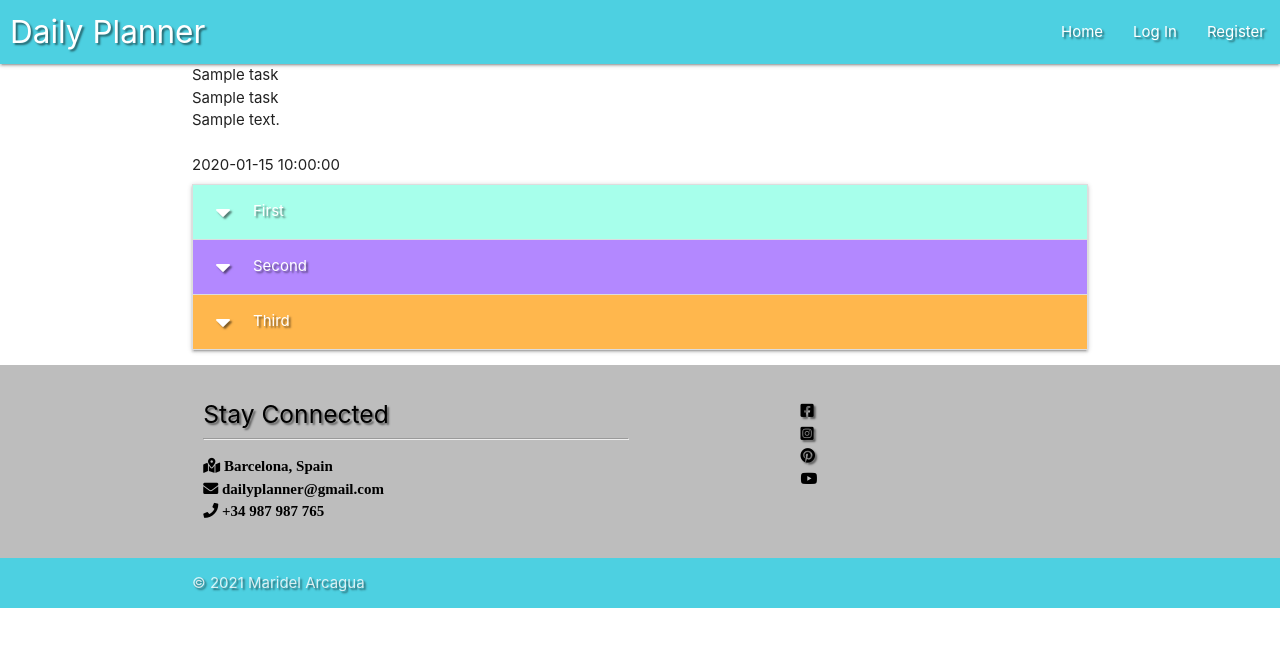
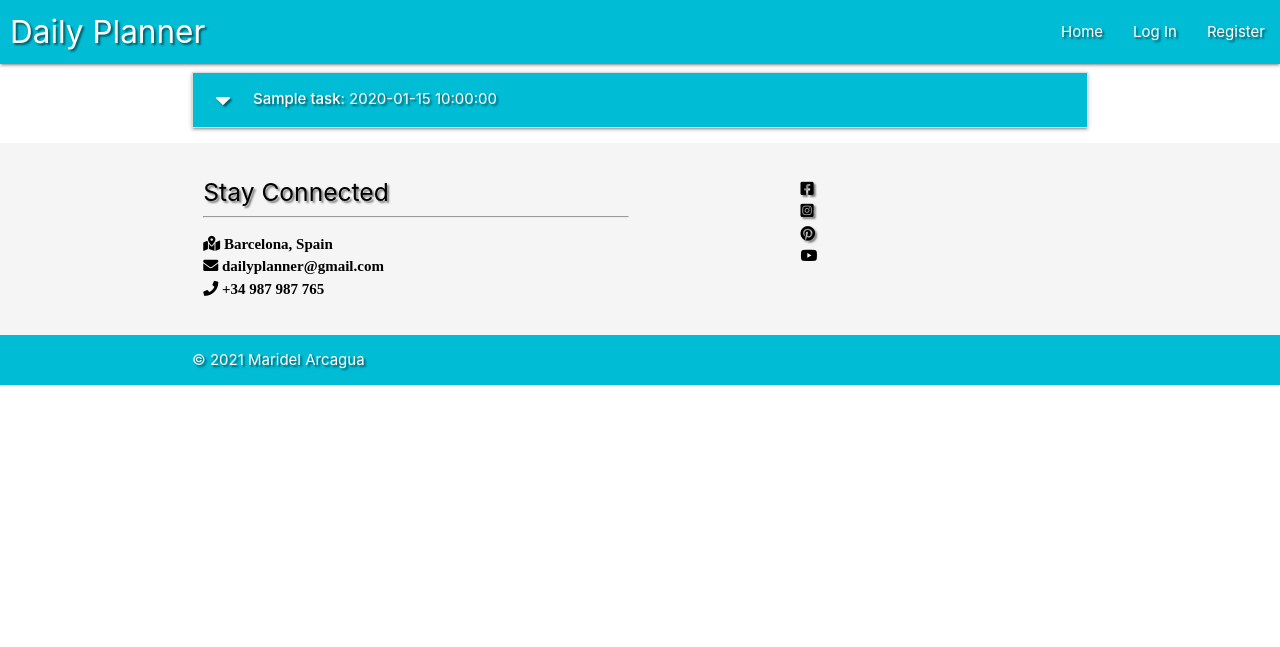
Before and after one commit to mari-code-l/dailyplanner, a Flask app: page / in a window 1280 px wide. Shown: the top 647 px of the page. Run offline with Flask 2, Linux system fonts and the light colour scheme; a database or web service that is not in the repository returns one stand-in record (values such as "Sample title"); some libraries are stand-ins or nearby versions.

Commit message:
Bind data to accordion and changed colors

```diff
--- a/static/js/script.js
+++ b/static/js/script.js
@@ -1,4 +1,5 @@
 $(document).ready(function(){
     $('.sidenav').sidenav();
     $(".collapsible").collapsible();
+    $(".tooltipped").tooltip();
   });
--- a/templates/base.html
+++ b/templates/base.html
@@ -15,7 +15,7 @@
 
     <header>
 
-    <nav class="nav-extended text-shadow cyan lighten-2">
+    <nav class="nav-extended text-shadow cyan">
         <div class="nav-wrapper">
         <a href="#!" class="brand-logo">Daily Planner</a>
         <a href="#" data-target="mobile-demo" class="sidenav-trigger"><i class="fas fa-bars"></i></a>
@@ -68,17 +68,7 @@
         {% endblock %}
     </main>
 
-
-
-    <script src="https://code.jquery.com/jquery-3.6.0.min.js" integrity="sha256-/xUj+3OJU5yExlq6GSYGSHk7tPXikynS7ogEvDej/m4=" crossorigin="anonymous"></script>
-    <script src="https://cdnjs.cloudflare.com/ajax/libs/materialize/1.0.0/js/materialize.min.js"></script>
-    <script src="{{ url_for('static', filename='js/script.js') }}"></script>
-
-    {% block scripts %}
-    {% endblock %}
-
-</body>
-<footer class="page-footer grey lighten-1">
+    <footer class="page-footer grey lighten-4">
         <div class="container">
             <div class="row">
                 <div class="col l6 s12">
@@ -105,10 +95,19 @@
             </div>
         </div>
 
-        <div class="footer-copyright text-shadow cyan lighten-2">
+        <div class="footer-copyright white-text text-shadow cyan">
             <div class="container">
                 © 2021 Maridel Arcagua
             </div>
         </div>
     </footer>
+
+    <script src="https://code.jquery.com/jquery-3.6.0.min.js" integrity="sha256-/xUj+3OJU5yExlq6GSYGSHk7tPXikynS7ogEvDej/m4=" crossorigin="anonymous"></script>
+    <script src="https://cdnjs.cloudflare.com/ajax/libs/materialize/1.0.0/js/materialize.min.js"></script>
+    <script src="{{ url_for('static', filename='js/script.js') }}"></script>
+
+    {% block scripts %}
+    {% endblock %}
+
+</body>
 </html>
--- a/templates/tasks.html
+++ b/templates/tasks.html
@@ -1,27 +1,23 @@
 {% extends "base.html" %}
 {% block content %}
 
-    {% for task in tasks %}
-        {{ task.task_name }}<br>
-        {{ task.category_name }}<br>
-        {{ task.task_description }}<br>
-        {{ task.is_urgent }}<br>
-        {{ task.due_date }}<br>
-    {% endfor %}
-
     <ul class="collapsible">
+        {% for task in tasks %}
         <li>
-            <div class="collapsible-header white-text teal accent-1 text-shadow"><i class="fas fa-caret-down"></i>First</div>
-            <div class="collapsible-body"><span>Lorem ipsum dolor sit amet.</span></div>
+            <div class="collapsible-header white-text cyan text-shadow">
+                <i class="fas fa-caret-down"></i>
+                <strong>{{ task.task_name }}</strong> : {{ task.due_date }}
+                {% if task.is_urgent == "on" %}
+                    <i class="fas fa-exclamation-circle light-green-text lighten-4 tooltipped"
+                        data-position="right" data-tooltip="URGENT!"></i>
+                {% endif %}
+            </div>
+            <div class="collapsible-body">
+                <strong>{{ task.category_name }}</strong>
+                <p>{{ task.task_description }}</p>
+            </div>
         </li>
-        <li>
-            <div class="collapsible-header white-text  deep-purple accent-1 text-shadow"><i class="fas fa-caret-down"></i>Second</div>
-            <div class="collapsible-body"><span>Lorem ipsum dolor sit amet.</span></div>
-        </li>
-        <li>
-            <div class="collapsible-header white-text orange lighten-2 text-shadow"><i class="fas fa-caret-down"></i>Third</div>
-            <div class="collapsible-body"><span>Lorem ipsum dolor sit amet.</span></div>
-        </li>
+        {% endfor %}
     </ul>
 
 {% endblock %}
```
